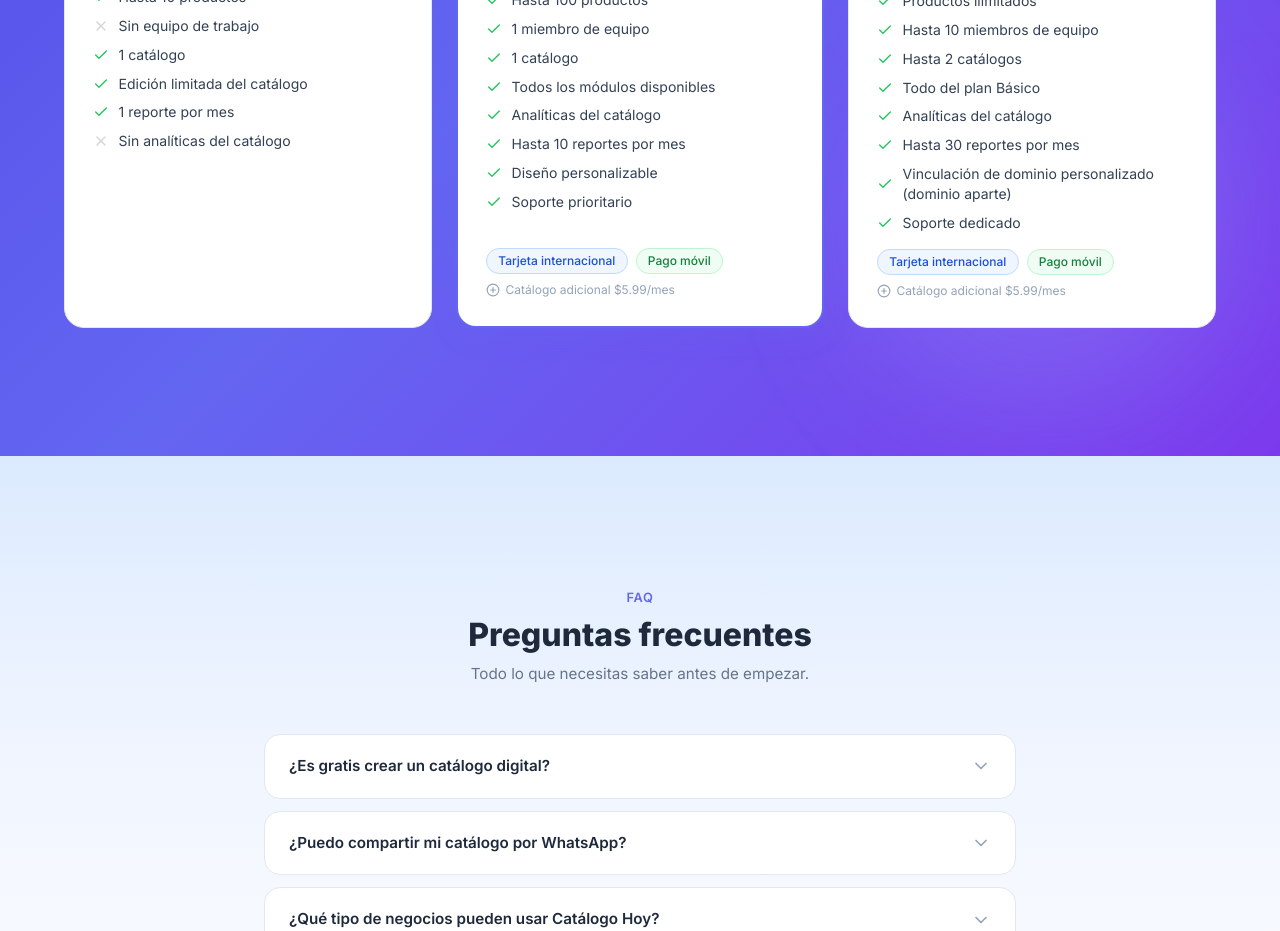
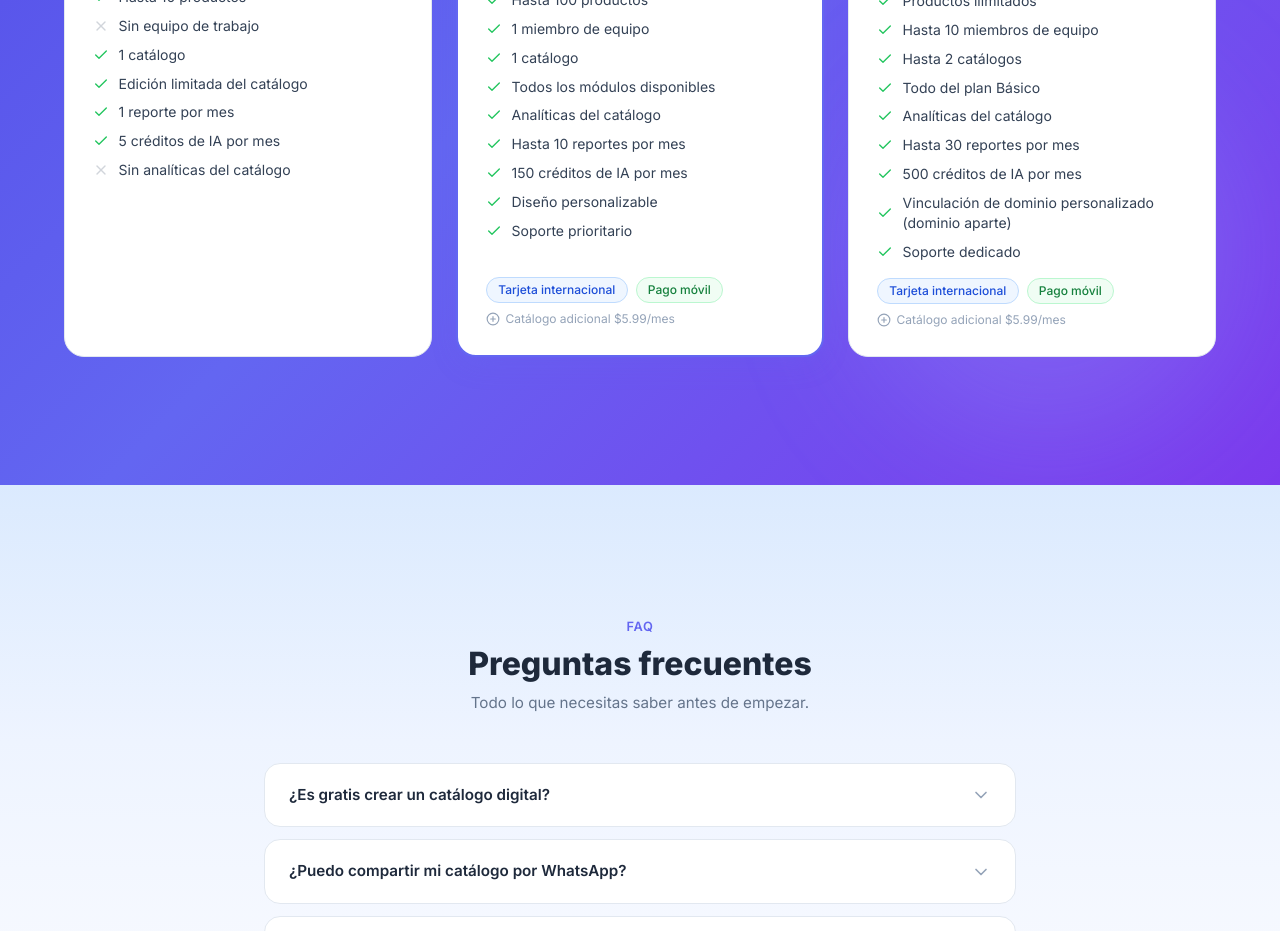
Before and after one commit to NicolasAvailable/catalogohoy_frontend, a React (Vite) app in the folder apps/landing/: page / in a window 1280 px wide. Shown: the part 4080-5011 px from the top of the page. Built offline with nearby package versions, Linux system fonts and the light colour scheme; no server answers; the HTML template or start-up script is replaced by a standard one.

Commit message:
feat(landing): mencionar créditos de IA en los planes (Gratis 5 · Básico 150 · Avanzado 500)
Co-Authored-By: Claude Opus 4.8 <noreply@anthropic.com>

```diff
--- a/apps/landing/src/components/landing/Pricing.tsx
+++ b/apps/landing/src/components/landing/Pricing.tsx
@@ -60,6 +60,7 @@ const plans: PlanData[] = [
       { label: "1 catálogo" },
       { label: "Edición limitada del catálogo" },
       { label: "1 reporte por mes" },
+      { label: "5 créditos de IA por mes" },
       { label: "Sin analíticas del catálogo", negative: true },
     ],
     buttonLabel: "Empezar gratis",
@@ -78,6 +79,7 @@ const plans: PlanData[] = [
       { label: "Todos los módulos disponibles" },
       { label: "Analíticas del catálogo" },
       { label: "Hasta 10 reportes por mes" },
+      { label: "150 créditos de IA por mes" },
       { label: "Diseño personalizable" },
       { label: "Soporte prioritario" },
     ],
@@ -98,6 +100,7 @@ const plans: PlanData[] = [
       { label: "Todo del plan Básico" },
       { label: "Analíticas del catálogo" },
       { label: "Hasta 30 reportes por mes" },
+      { label: "500 créditos de IA por mes" },
       { label: "Vinculación de dominio personalizado (dominio aparte)" },
       { label: "Soporte dedicado" },
     ],
```
